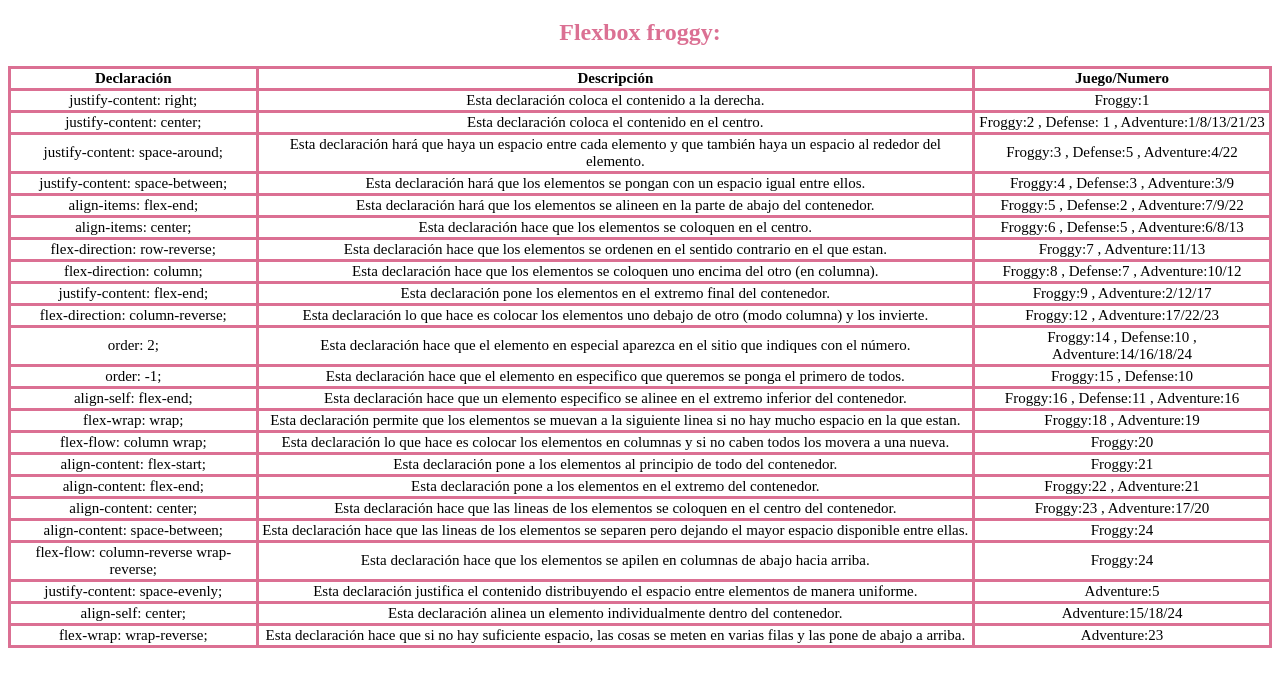
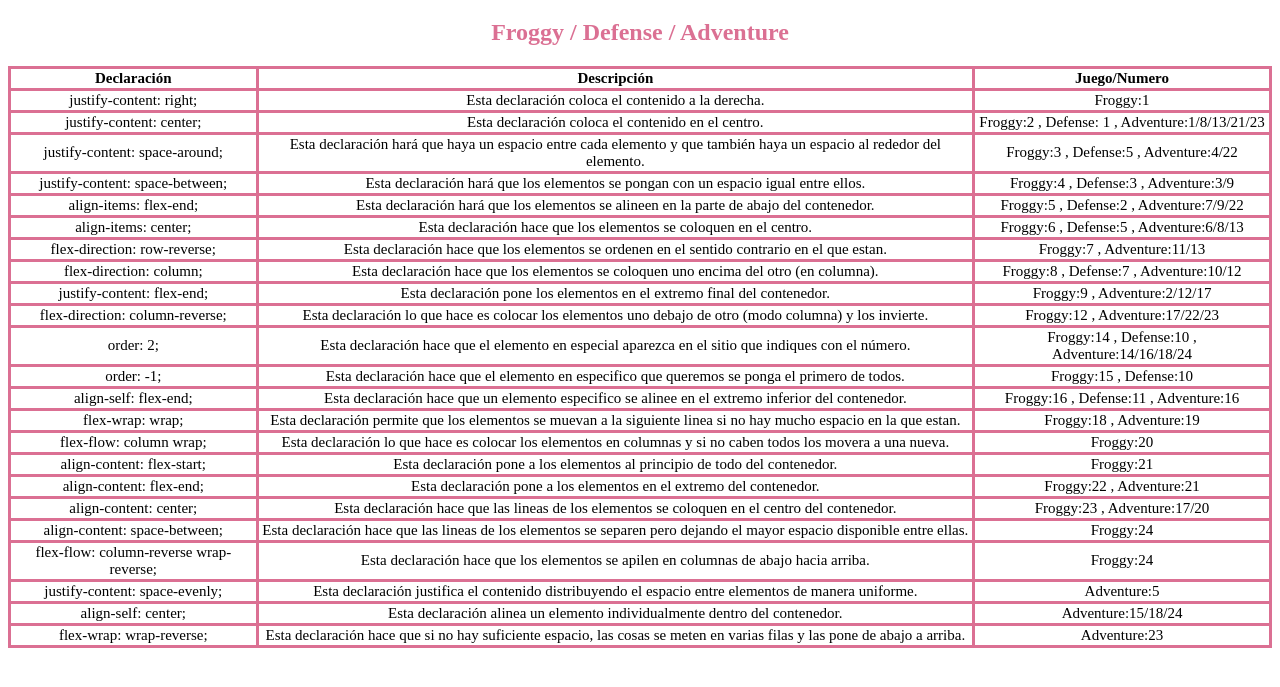
Before and after one commit to paulamoreno27/2324_M8_UF5_A5_PAULAMORENO, a plain HTML site: page index.html in a window 1280 px wide. Shown: the part 61-748 px from the top of the page. Drawn offline with Linux system fonts and the light colour scheme.

Commit message:
commit final (titulo corregido)

```diff
--- a/index.html
+++ b/index.html
@@ -13,7 +13,7 @@
         <h1 id="titulo1">TABLAS EJERCICIOS:</h1>
     </header>
     <table class="tabla">
-        <h2 id="titulo2">Flexbox froggy:</h2>
+        <h2 id="titulo2">Froggy / Defense / Adventure</h2>
         <tr>
             <th>Declaración</th>
             <th>Descripción</th>
```
